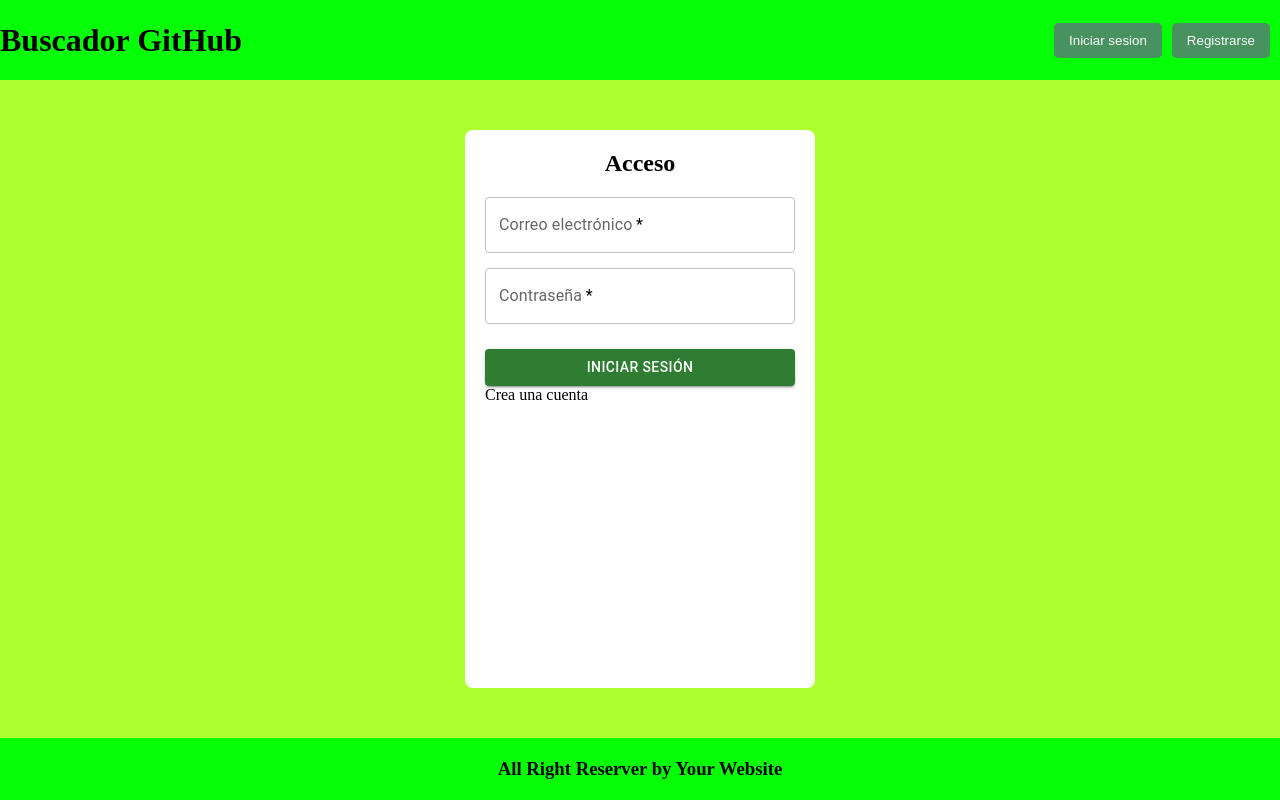
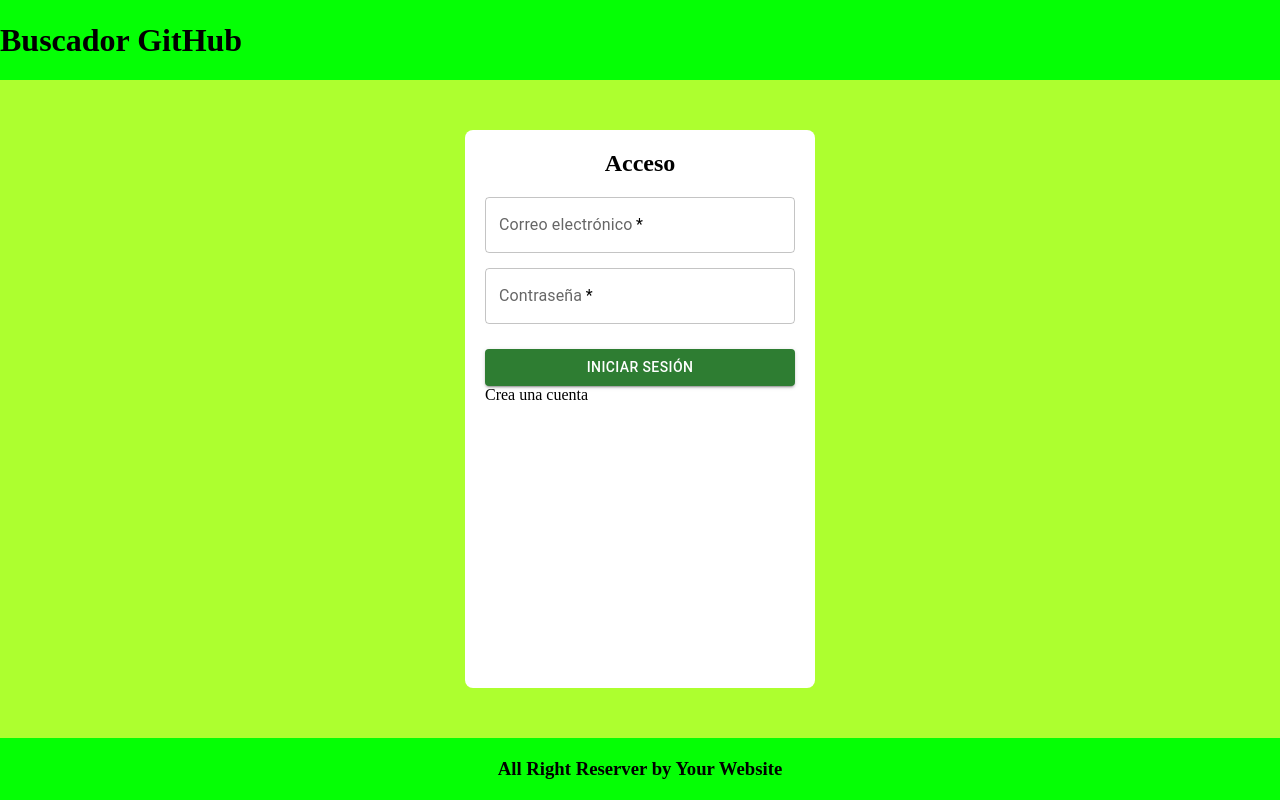
Before and after one commit to juanalvarezsaravia/pruebas, a React (Vite) app: page /login in a window 1280 px wide. Built offline with nearby package versions, Linux system fonts and the light colour scheme.

Commit message:
saco botones

```diff
--- a/src/components/Header/index.jsx
+++ b/src/components/Header/index.jsx
@@ -9,10 +9,7 @@
     return (
         <header className="header">
             <h1>Buscador GitHub</h1>
-            <nav>
-                <Button onClick={() => navigate('/login')}> Iniciar sesion</Button>
-                <Button onClick={() => navigate('/register')}> Registrarse</Button>
-            </nav>
+
         </header>
     );
 };
--- a/src/pages/Login/index.jsx
+++ b/src/pages/Login/index.jsx
@@ -60,7 +60,7 @@
 
                     <Button onClick={onLoginButtonClick} disabled={isLoading} variant="contained" color="success">{isLoading ? 'Cargando...' : 'Iniciar Sesión'}</Button>
                 </div>
-                <Link to="/SignUp">
+                <Link to="/register">
                     <span >
                         Crea una cuenta
                     </span>
```
